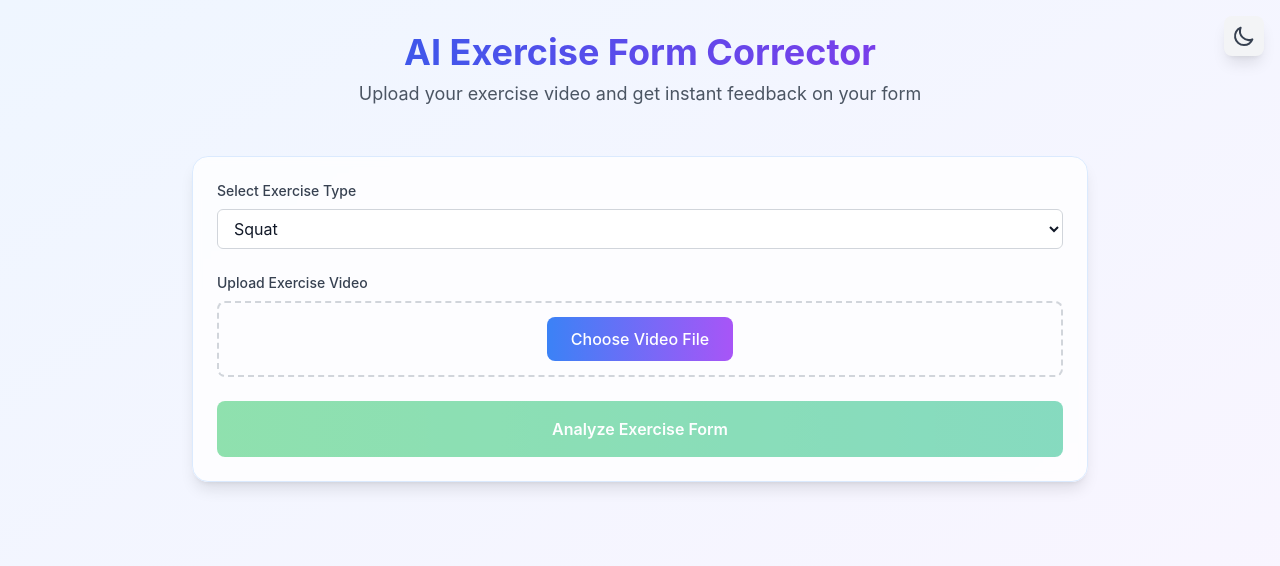
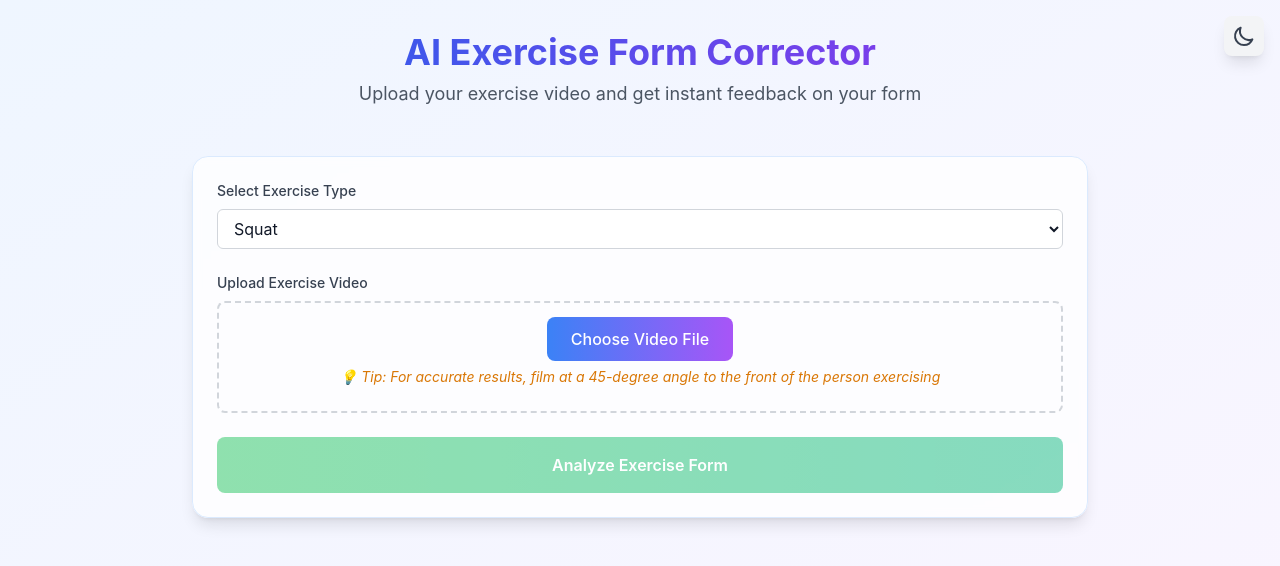
Before and after one commit to Grvin388/MAIS-Hacks, a React (Vite) app in the folder exercise-app/: page / in a window 1280 px wide. Shown: the top 566 px of the page. Built offline with nearby package versions, Linux system fonts and the light colour scheme.

Commit message:
added tips section

```diff
--- a/exercise-app/src/components/ExerciseFormCorrector.jsx
+++ b/exercise-app/src/components/ExerciseFormCorrector.jsx
@@ -91,10 +91,10 @@ const ExerciseFormCorrector = () => {
       <ThemeToggle />
       <div className="max-w-4xl mx-auto">
         <div className="text-center mb-12 transform hover:scale-105 transition-transform duration-300">
-          <h1 className="text-4xl font-bold bg-gradient-to-r from-blue-600 to-purple-600 dark:from-blue-400 dark:to-purple-400 bg-clip-text text-transparent mb-2 animate-fade-in">
+          <h1 className="text-4xl font-bold bg-gradient-to-r from-blue-600 to-purple-600 dark:from-amber-300 dark:to-yellow-400 bg-clip-text text-transparent mb-2 animate-fade-in">
             AI Exercise Form Corrector
           </h1>
-          <p className="text-lg text-gray-600 dark:text-gray-300 hover:text-blue-600 dark:hover:text-blue-400 transition-colors duration-300">
+          <p className="text-lg text-gray-600 dark:text-amber-200 hover:text-blue-600 dark:hover:text-amber-300 transition-colors duration-300">
             Upload your exercise video and get instant feedback on your form
           </p>
         </div>
@@ -133,7 +133,7 @@ const ExerciseFormCorrector = () => {
               />
               <label
                 htmlFor="video-upload"
-                className="cursor-pointer bg-gradient-to-r from-blue-500 to-purple-500 text-white px-6 py-3 rounded-lg hover:shadow-lg hover:-translate-y-0.5 active:translate-y-0 transition-all duration-200 font-medium"
+                className="cursor-pointer bg-gradient-to-r from-blue-500 to-purple-500 dark:from-amber-400 dark:to-yellow-500 text-white px-6 py-3 rounded-lg hover:shadow-lg hover:-translate-y-0.5 active:translate-y-0 transition-all duration-200 font-medium"
               >
                 Choose Video File
               </label>
@@ -142,6 +142,9 @@ const ExerciseFormCorrector = () => {
                   Selected: {videoFile.name}
                 </p>
               )}
+              <p className="mt-4 text-sm text-amber-600 dark:text-amber-400 italic">
+                💡 Tip: For accurate results, film at a 45-degree angle to the front of the person exercising
+              </p>
             </div>
           </div>
 
```
